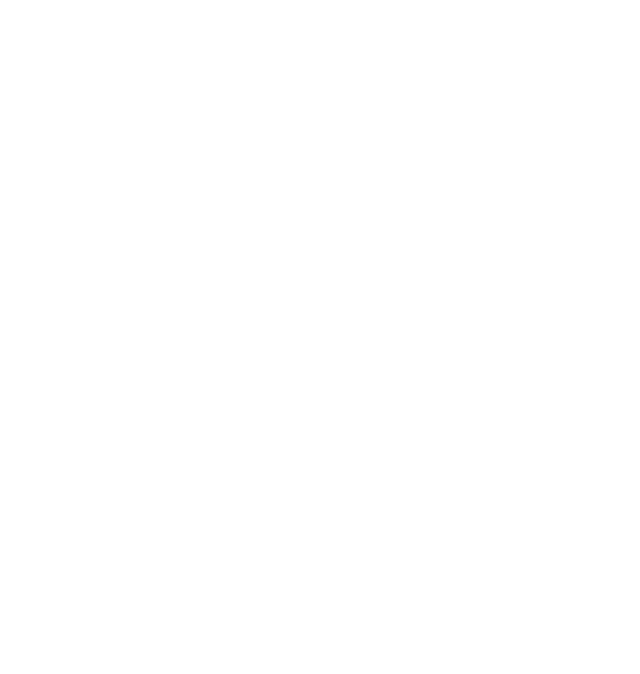
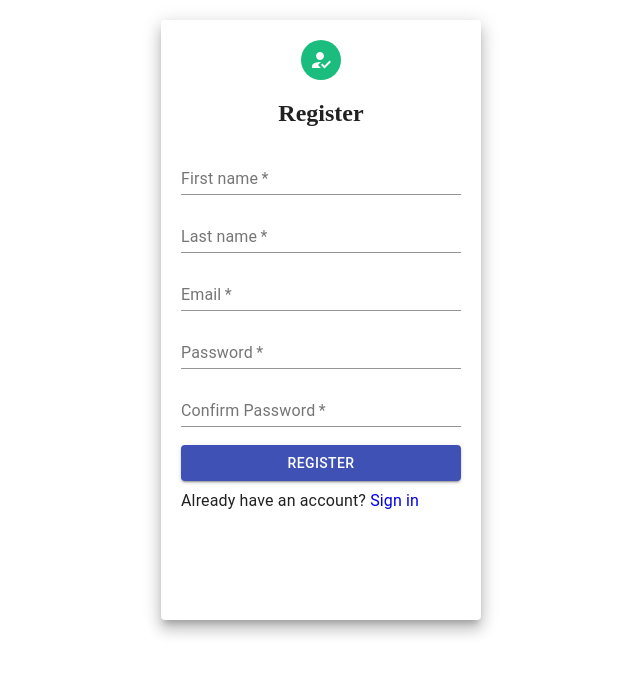
Before and after one commit to oscarolsson94/grupp8-travel-app, a React (Create React App) app in the folder client/: page /register in a window 1280 px wide. Shown: the top 674 px of the page, without its empty margins (319-959 px from the left). Built offline with nearby package versions, Linux system fonts and the light colour scheme.

Commit message:
basic login and register layout and style

```diff
--- a/client/src/App.js
+++ b/client/src/App.js
@@ -3,6 +3,8 @@
 import { BrowserRouter as Router, Switch, Route } from "react-router-dom";
 import { UserContext } from "./contexts/UserContext";
 import HelloWorld from "./components/HelloWorld";
+import { Login } from "./pages/Login";
+import { Register } from "./pages/Register";
 
 function App() {
     const [user, setUser] = useState(
@@ -23,8 +25,8 @@
                     <Route path="/" exact>
                         <HelloWorld />
                     </Route>
-          <Route path="/login" exact></Route>
-          <Route path="/register" exact></Route>
+                    <Route path="/login" exact component={Login} />
+                    <Route path="/register" exact component={Register}></Route>
                 </Switch>
             </Router>
         </UserContext.Provider>
--- a/client/src/pages/Login.jsx
+++ b/client/src/pages/Login.jsx
@@ -6,11 +6,11 @@
     TextField,
     Button,
     Typography,
-    Link,
 } from "@material-ui/core";
-import LockOutlinedIcon from "@material-ui/icons/LockOutlined";
-import FormControlLabel from "@material-ui/core/FormControlLabel";
-import Checkbox from "@material-ui/core/Checkbox";
+import LockOpenIcon from "@mui/icons-material/LockOpen";
+import { Link } from "react-router-dom";
+import axios from "axios";
+
 export const Login = () => {
     const paperStyle = {
         padding: 20,
@@ -25,7 +25,7 @@
             <Paper elevation={10} style={paperStyle}>
                 <Grid align="center">
                     <Avatar style={avatarStyle}>
-                        <LockOutlinedIcon />
+                        <LockOpenIcon />
                     </Avatar>
                     <h2>Sign In</h2>
                 </Grid>
@@ -34,6 +34,7 @@
                     placeholder="Enter username"
                     fullWidth
                     required
+                    style={{ marginBottom: "10px" }}
                 />
                 <TextField
                     label="Password"
@@ -41,10 +42,7 @@
                     type="password"
                     fullWidth
                     required
-                />
-                <FormControlLabel
-                    control={<Checkbox name="checkedB" color="primary" />}
-                    label="Remember me"
+                    style={{ marginBottom: "10px" }}
                 />
                 <Button
                     type="submit"
@@ -56,11 +54,11 @@
                     Sign in
                 </Button>
                 <Typography>
-                    <Link href="#">Forgot password ?</Link>
-                </Typography>
-                <Typography>
                     {" "}
-                    Do you have an account ?<Link href="#">Sign Up</Link>
+                    Don't have an account?{" "}
+                    <Link style={{ textDecoration: "none" }} to={"/register"}>
+                        Register
+                    </Link>
                 </Typography>
             </Paper>
         </Grid>
--- a/client/src/pages/Register.jsx
+++ b/client/src/pages/Register.jsx
@@ -1,7 +1,90 @@
 import React from "react";
+import {
+    Grid,
+    Paper,
+    Avatar,
+    TextField,
+    Button,
+    Typography,
+} from "@material-ui/core";
+import HowToRegIcon from "@mui/icons-material/HowToReg";
+import { Link } from "react-router-dom";
+import axios from "axios";
 
-const Register = () => {
-    return <div></div>;
+export const Register = () => {
+    const paperStyle = {
+        padding: 20,
+        height: "70vh",
+        width: 280,
+        margin: "20px auto",
+    };
+    const avatarStyle = { backgroundColor: "#1bbd7e" };
+    const btnstyle = { margin: "8px 0" };
+    return (
+        <Grid>
+            <Paper elevation={10} style={paperStyle}>
+                <Grid align="center">
+                    <Avatar style={avatarStyle}>
+                        <HowToRegIcon />
+                    </Avatar>
+                    <h2>Register</h2>
+                </Grid>
+                <TextField
+                    label="First name"
+                    placeholder="Enter first name"
+                    fullWidth
+                    required
+                    style={{ marginBottom: "10px" }}
+                />
+                <TextField
+                    label="Last name"
+                    placeholder="Enter last name"
+                    fullWidth
+                    required
+                    style={{ marginBottom: "10px" }}
+                />
+                <TextField
+                    label="Email"
+                    placeholder="Enter email address"
+                    fullWidth
+                    required
+                    style={{ marginBottom: "10px" }}
+                />
+                <TextField
+                    label="Password"
+                    placeholder="Enter password"
+                    type="password"
+                    fullWidth
+                    required
+                    style={{ marginBottom: "10px" }}
+                />
+                <TextField
+                    label="Confirm Password"
+                    placeholder="Enter password"
+                    type="password"
+                    fullWidth
+                    required
+                    style={{ marginBottom: "10px" }}
+                />
+                <Button
+                    type="submit"
+                    color="primary"
+                    variant="contained"
+                    style={btnstyle}
+                    fullWidth
+                >
+                    Register
+                </Button>
+                <Typography>
+                    {" "}
+                    Already have an account?{" "}
+                    <Link style={{ textDecoration: "none" }} to={"/login"}>
+                        Sign in
+                    </Link>
+                </Typography>
+            </Paper>
+        </Grid>
+    );
 };
 
 export default Register;
```
Lines whose indentation alone changed are shown as unchanged.
